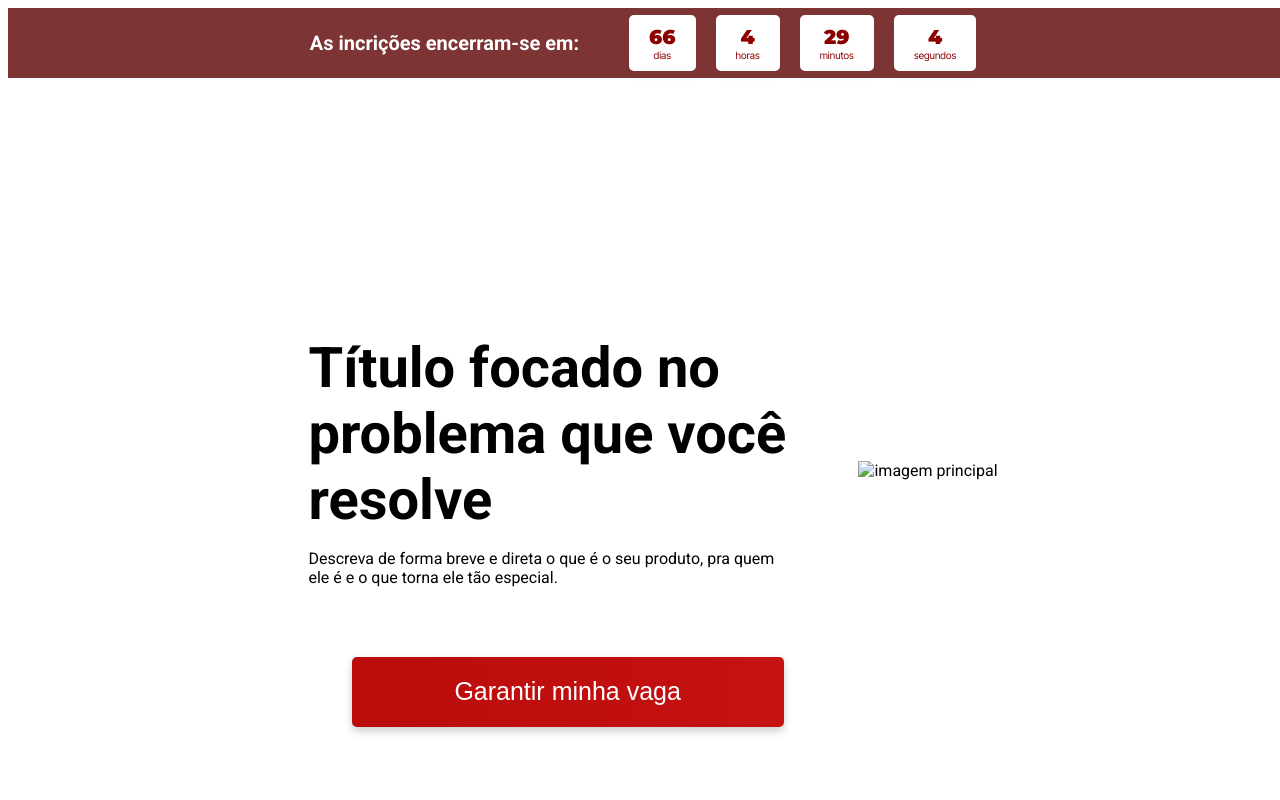
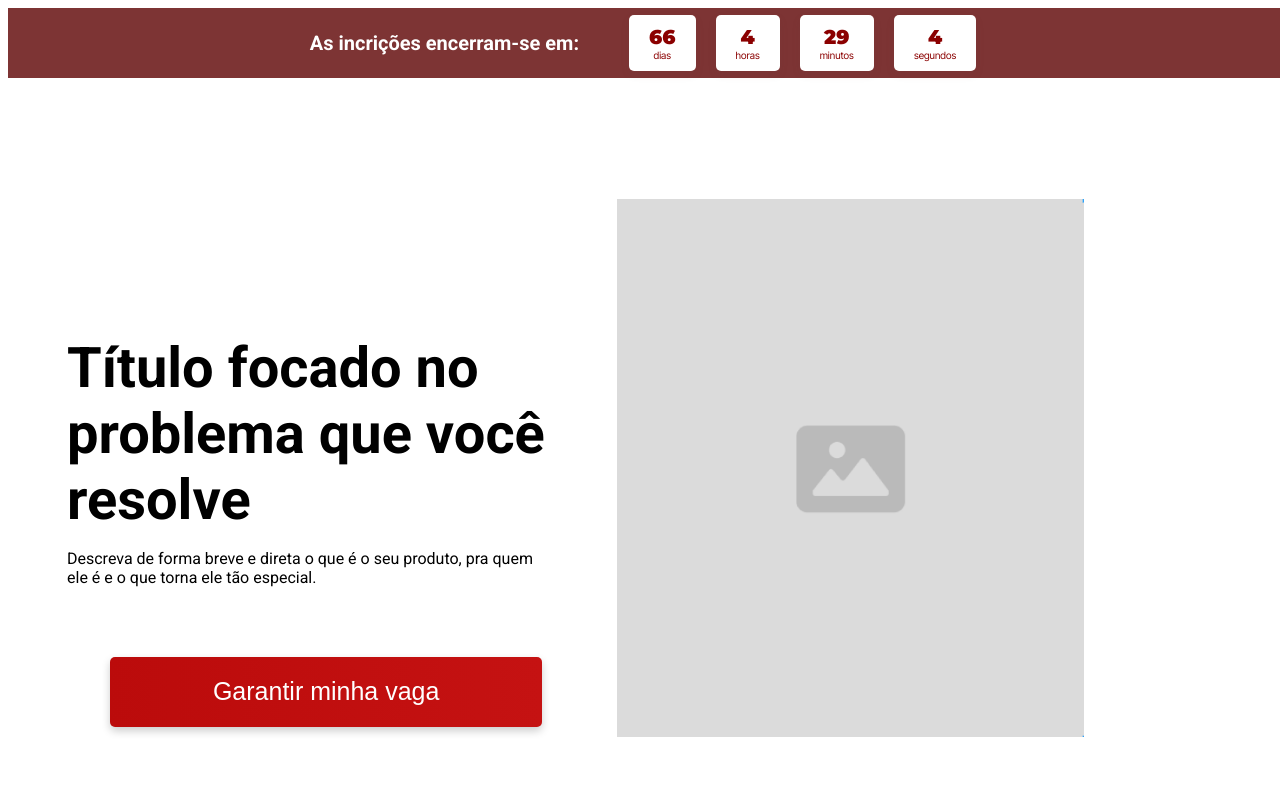
Before and after one commit to luaragaia/Landing-page, a plain HTML site: page index.html in a window 1280 px wide. Shown: the top 800 px of the page. Drawn offline with nearby package versions, Linux system fonts and the light colour scheme; a web font is replaced by a local one.

Commit message:
Update index.html

```diff
--- a/index.html
+++ b/index.html
@@ -47,7 +47,7 @@
 
 
             <a id="imagem-principal">
-                <img src="/assets/em-branco" alt="imagem principal">
+                <img src="../assets/em-branco.png" alt="imagem principal">
             </a>
         </div>
 
```
